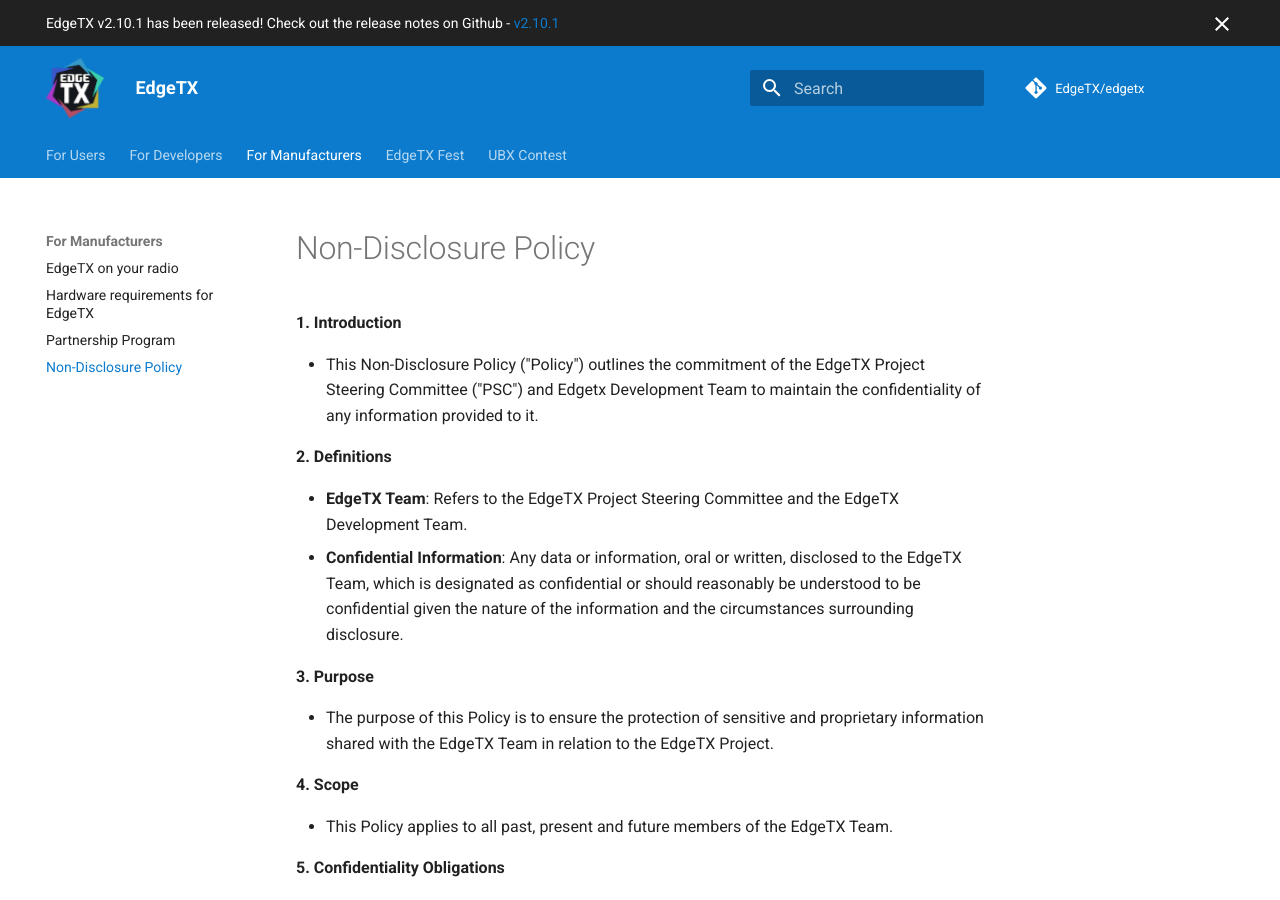
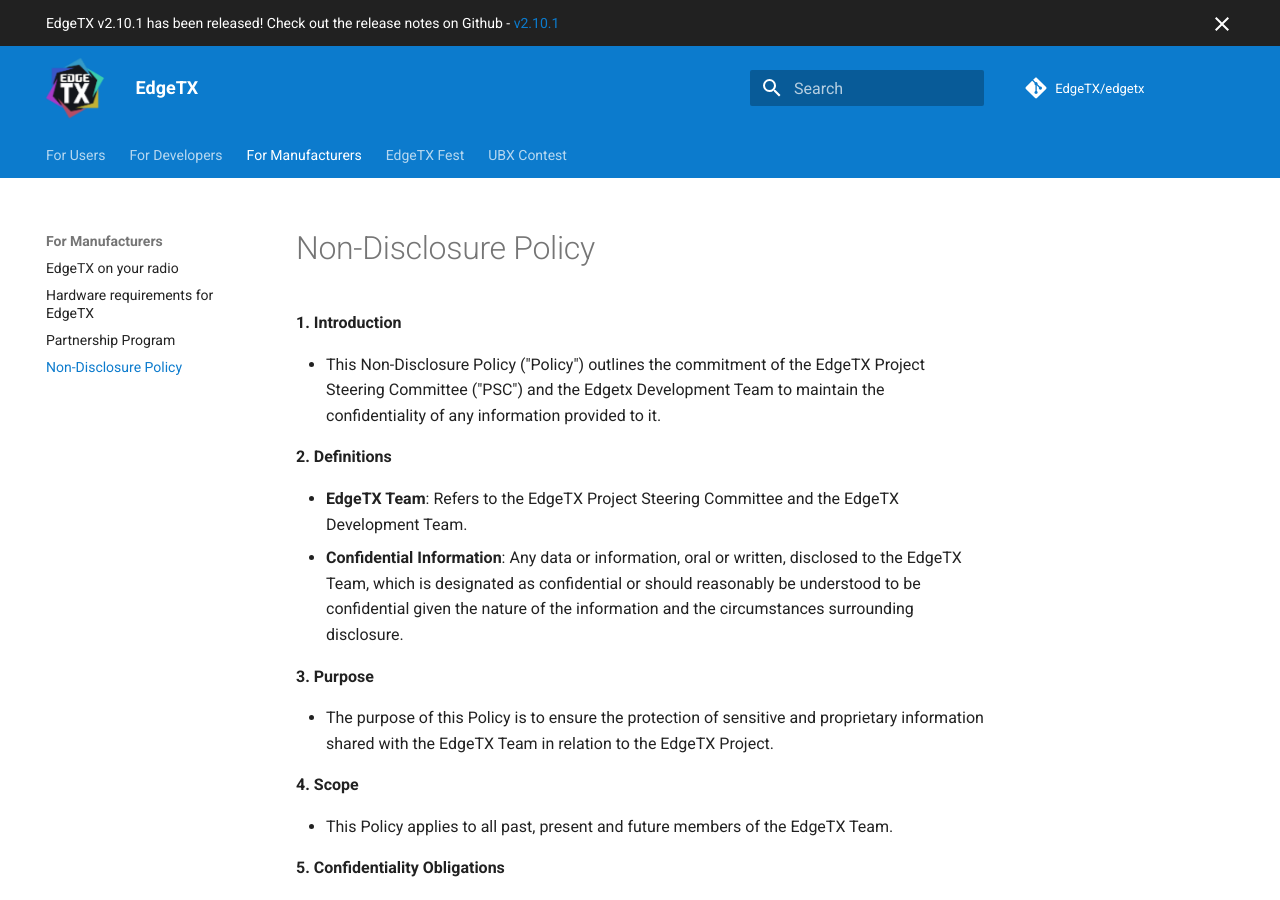
Before and after one commit to EdgeTX/edgetx.github.io, an MkDocs documentation site: the page built from docs/nda.md, in a window 1280 px wide and 900 px high. Built offline with MkDocs 1.6.1 and Material for MkDocs 9.7.7, drawn with Linux system fonts in a browser that asks for light colours; comment, search, counter and statistics services are not loaded; some of the changed text lies outside the part shown.

Commit message:
chore: Update nda.md incorporate review changes

```diff
--- a/docs/nda.md
+++ b/docs/nda.md
@@ -1,7 +1,7 @@
 
 **1. Introduction**
 
-   - This Non-Disclosure Policy ("Policy") outlines the commitment of the EdgeTX Project Steering Committee ("PSC") and Edgetx Development Team to maintain the confidentiality of any information provided to it.
+   - This Non-Disclosure Policy ("Policy") outlines the commitment of the EdgeTX Project Steering Committee ("PSC") and the Edgetx Development Team to maintain the confidentiality of any information provided to it.
 
 **2. Definitions**
 
```
Also changed, not shown: other parts of docs/nda.md (+1 -1 lines).
